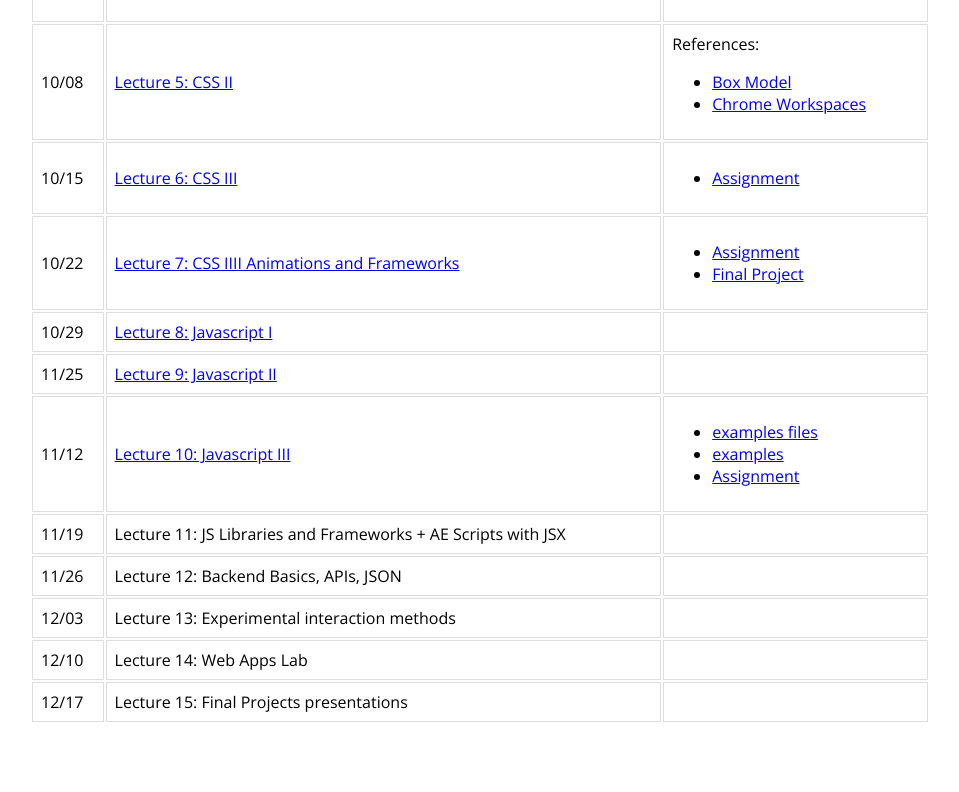
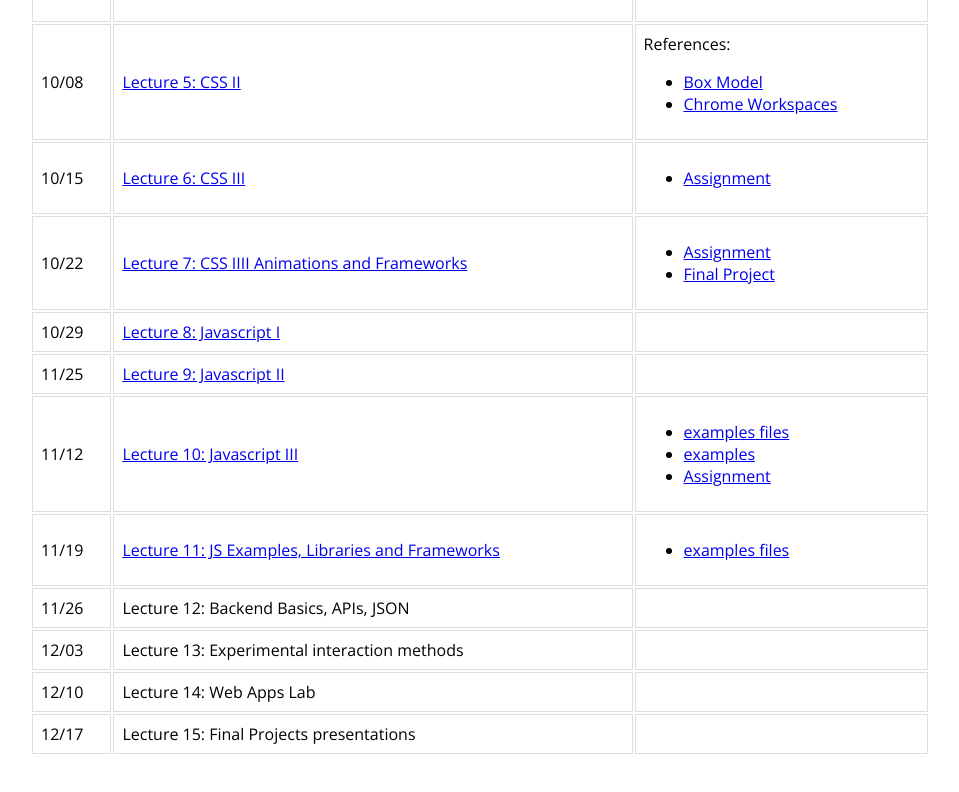
Before and after one commit to jasrub/hsg5343a-fall2018, a plain HTML site: page index.html in a window 1280 px wide. Shown: the part 791-1583 px from the top of the page, without its empty margins (10-969 px from the left). Before the commit the page ends 1555 px from the top, so only its background shows below. Drawn offline with nearby package versions, Linux system fonts and the light colour scheme.

Commit message:
lecture11_link

```diff
--- a/images/lecture06/style_solve.css
+++ b/images/lecture06/style_solve.css
@@ -25,7 +25,6 @@ body {
     justify-content: space-around;
     height: 100%;
     align-items: stretch;
-    width: 100%;
     display: flex;
     align-items: stretch;
     }
--- a/index.html
+++ b/index.html
@@ -135,8 +135,11 @@
                     </tr>
                     <tr>
                         <td>11/19</td>
-                        <td>Lecture 11: JS Libraries and Frameworks + AE Scripts with JSX</td>
+                        <td><a href="lecture11_javascript_libraries.html">Lecture 11: JS Examples, Libraries and Frameworks</a></td>
                         <td>
+                            <ul>
+                            <li><a href="images/lecture11/examples2.zip">examples files</a></li>
+                            </ul>
                         </td>
                     </tr>
 
```
